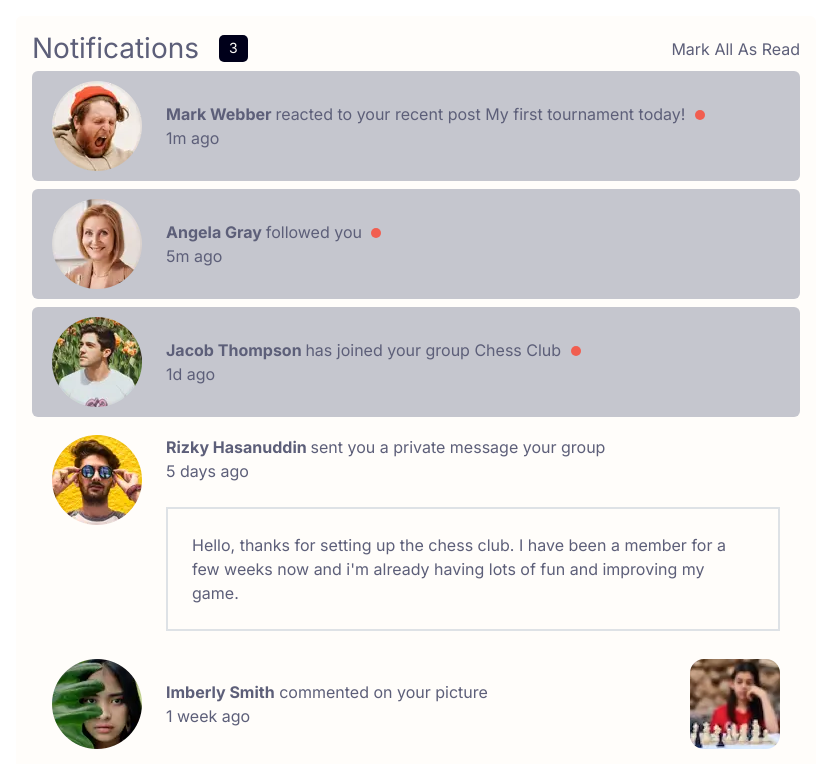
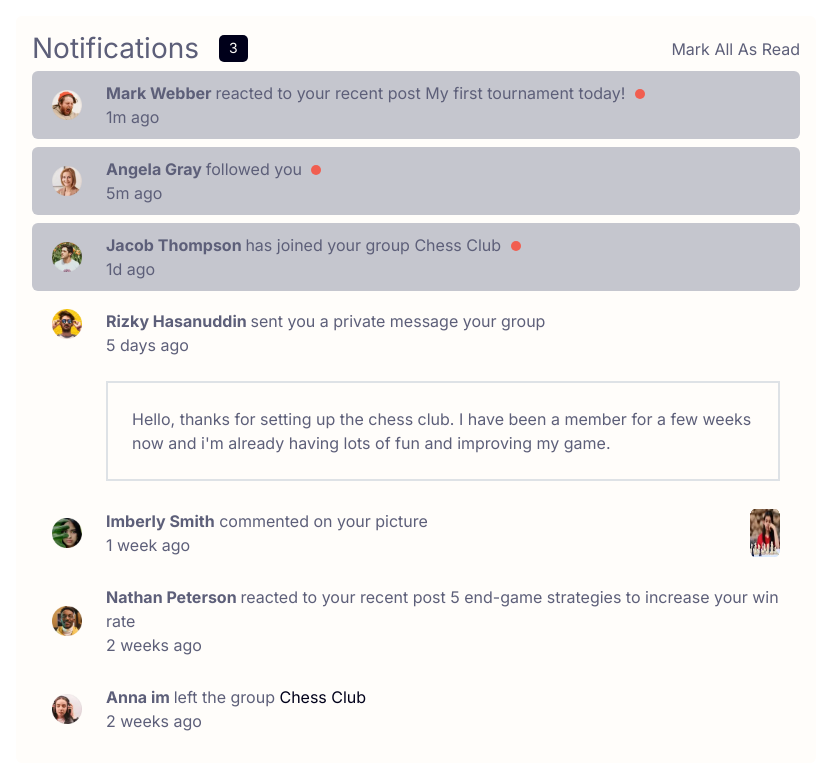
Before and after one commit to mywebpagee/notification, a plain HTML site: page secndchallenge/index.html in a window 1280 px wide. Shown: the top 764 px of the page, without its empty margins (224-1055 px from the left). Drawn offline with nearby package versions, Linux system fonts and the light colour scheme.

Commit message:
Update style.css

```diff
--- a/secndchallenge/css/style.css
+++ b/secndchallenge/css/style.css
@@ -4,6 +4,10 @@ h3 {
   margin: 0;
   color: hsl(236, 13%, 42%);
   font-family: "Inter", sans-serif;
+}
+
+img {
+width:30px;
 }
 
 .grayish-blue {
```
